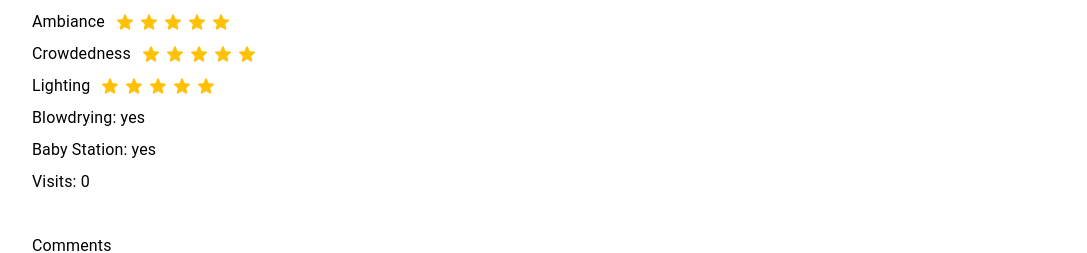
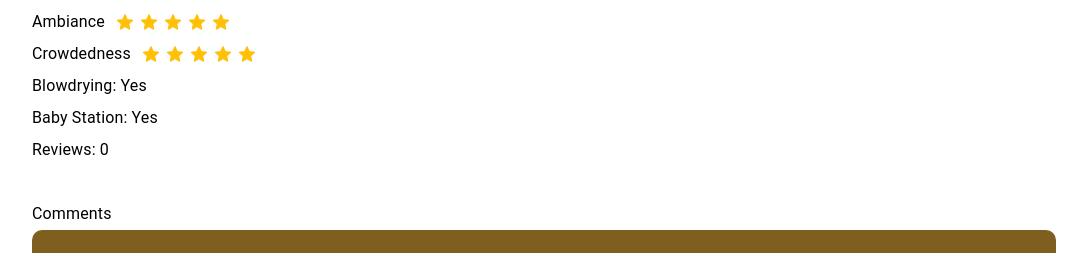
Before and after one commit to danielchungdev/Ploop, a React (Create React App) app in the folder frontend/: page /1 in a window 1280 px wide. Shown: the part 1060-1313 px from the top of the page, without its empty margins (96-1183 px from the left). Built offline with nearby package versions, Linux system fonts and the light colour scheme.

Commit message:
fixed clickable button

```diff
--- a/frontend/package.json
+++ b/frontend/package.json
@@ -12,6 +12,7 @@
     "@testing-library/jest-dom": "^5.14.1",
     "@testing-library/react": "^11.2.7",
     "@testing-library/user-event": "^12.8.3",
+    "axios": "^0.23.0",
     "node-sass": "^4.14.0",
     "react": "^17.0.2",
     "react-dom": "^17.0.2",
--- a/frontend/src/Components/Button.js
+++ b/frontend/src/Components/Button.js
@@ -13,9 +13,9 @@ class Button extends React.Component{
         let background = this.props.background;
 
         return(
-            <div  className = "button" style = {{backgroundColor:background}}>
+            <button  className = "button" style = {{backgroundColor:background}}>
                 <Typography component = "legend" className = "text">{Text}</Typography>
-            </div>
+            </button>
         )
     }
 }
--- a/frontend/src/Pages/Restroom.js
+++ b/frontend/src/Pages/Restroom.js
@@ -65,20 +65,11 @@ class Restroom extends React.Component{
                 </div>
             </Typography>
 
-            {/***Lighting */}
-            <Typography component="legend"  className = "restroom--info">Lighting
-                <div className = "star--display">
-                    <Star size = "small"/>
-                    <Star size = "small"/>
-                    <Star size = "small"/>
-                    <Star size = "small"/>
-                    <Star size = "small"/>
-                </div>
-            </Typography>
 
-            <Typography component="legend"  className = "restroom--info">Blowdrying: yes</Typography>
-            <Typography component="legend"  className = "restroom--info">Baby Station: yes</Typography>
-            <Typography component="legend"  className = "restroom--info">Visits: 0</Typography>
+
+            <Typography component="legend"  className = "restroom--info">Blowdrying: Yes</Typography>
+            <Typography component="legend"  className = "restroom--info">Baby Station: Yes</Typography>
+            <Typography component="legend"  className = "restroom--info">Reviews: 0</Typography>
 
         <Typography component="legend"  className = "restroom--info" style = {{marginTop:'4vh'}}>
             Comments
--- a/frontend/src/Sass/Components/_button.scss
+++ b/frontend/src/Sass/Components/_button.scss
@@ -15,6 +15,8 @@
     align-items: center;
 
     margin-bottom:2vh;
+
+    border: none;
 }
 
 
```
Also changed, not shown: frontend/src/App.js (+7 -0 lines), frontend/src/Pages/Signin.js (+7 -5 lines), 1 other file (tests, documents, lock files or other folders).
